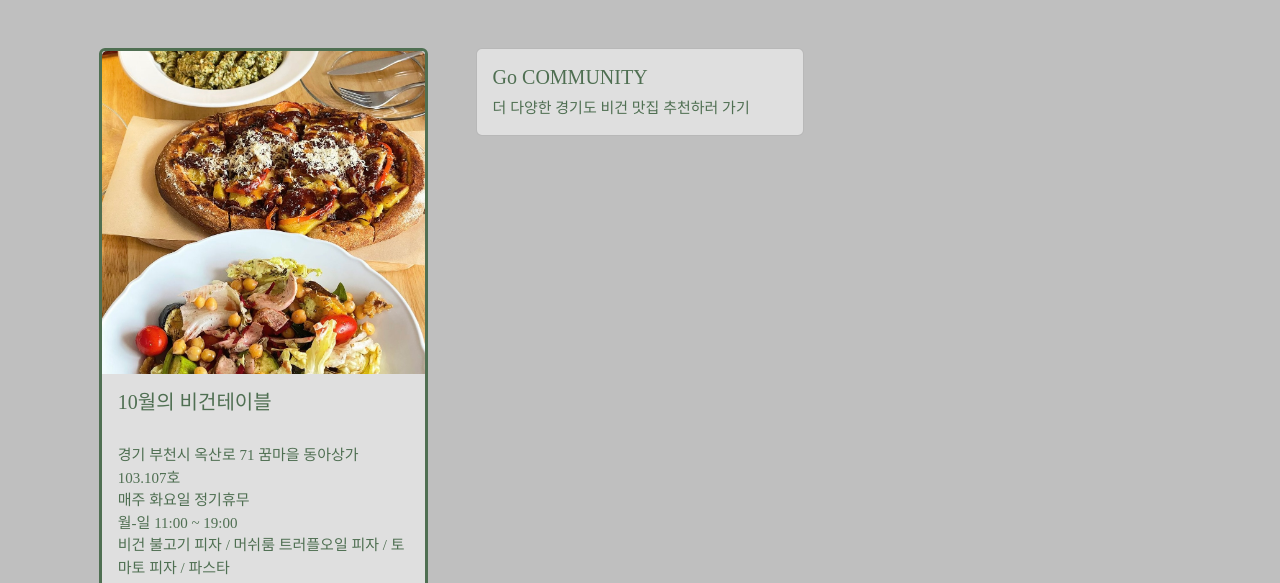
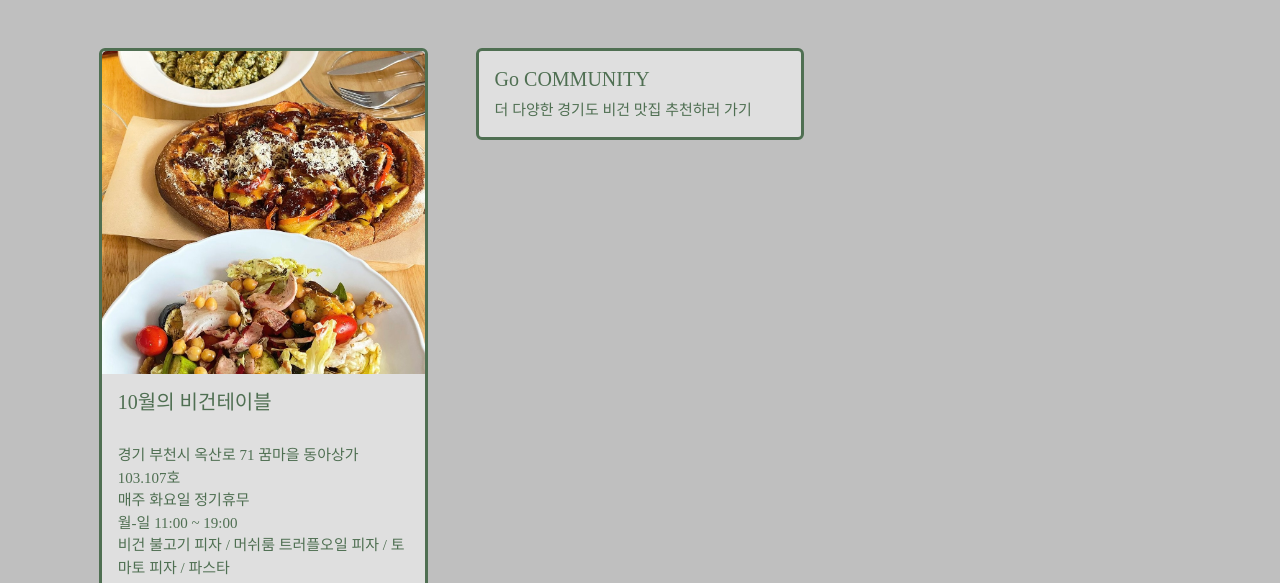
Before and after one commit to lo-veat/web, a plain HTML site: page hp/gg.html in a window 1280 px wide. Shown: the part 1602-2185 px from the top of the page. Drawn offline with nearby package versions, Linux system fonts and the light colour scheme.

Commit message:
Update gg.html

```diff
--- a/hp/gg.html
+++ b/hp/gg.html
@@ -272,7 +272,7 @@
         </div></a>
       </div>
       <div class="col">
-        <a href="../cumm.html" style="text-decoration-line: none; color:#4F6F52;"><div class="card" style=" background-color: #dfdfdf;">
+        <a href="../cumm.html" style="text-decoration-line: none; color:#4F6F52;"><div class="card" style="border: 3px solid #4F6F52; background-color: #dfdfdf;">
           <div class="card-body">
             <h5 class="card-title"style="color:#4F6F52;">Go COMMUNITY</h5>
             <p class="card-text" style="color:#4F6F52; font-size: 15px;">더 다양한 경기도 비건 맛집 추천하러 가기</p>
```
